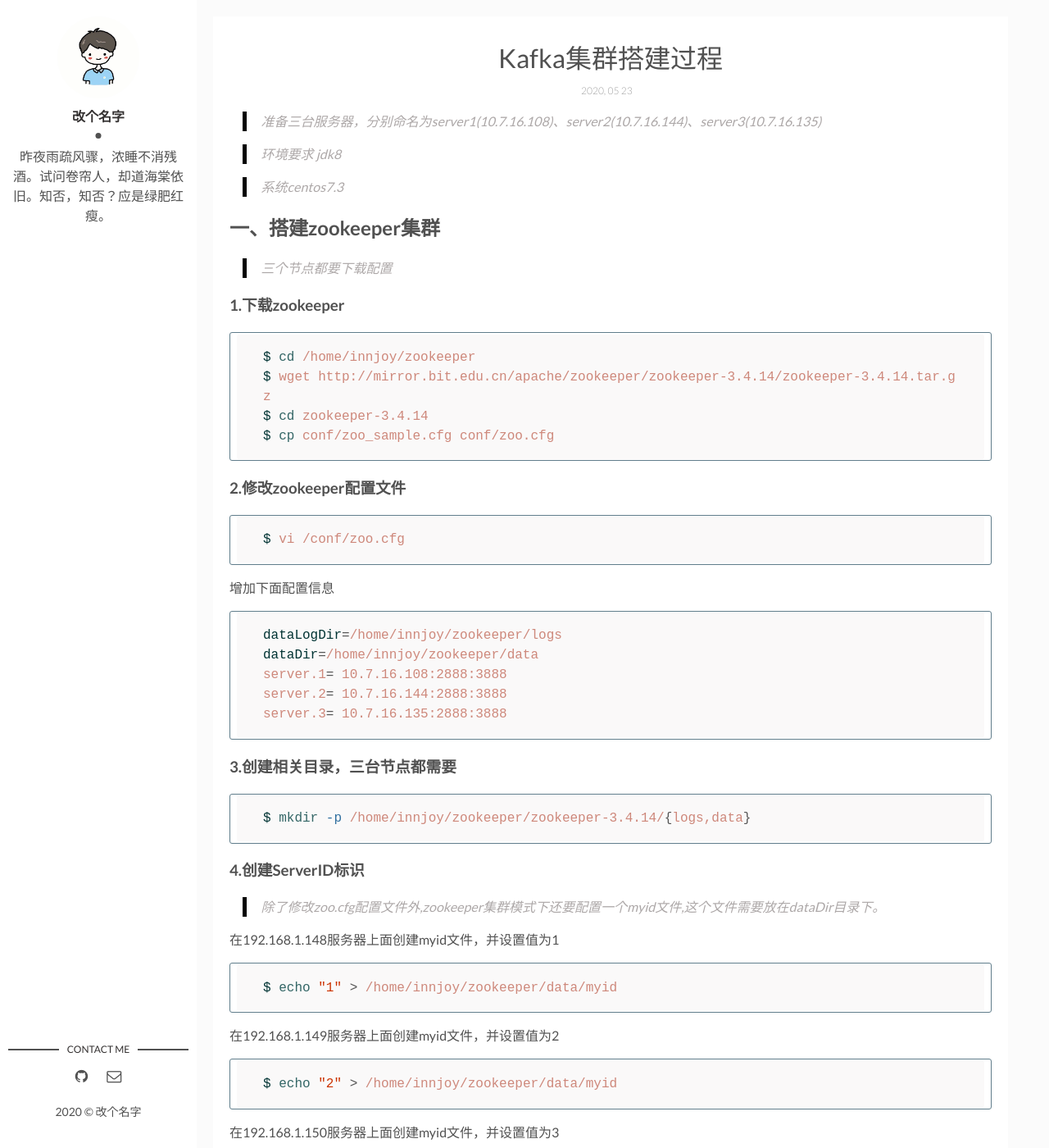
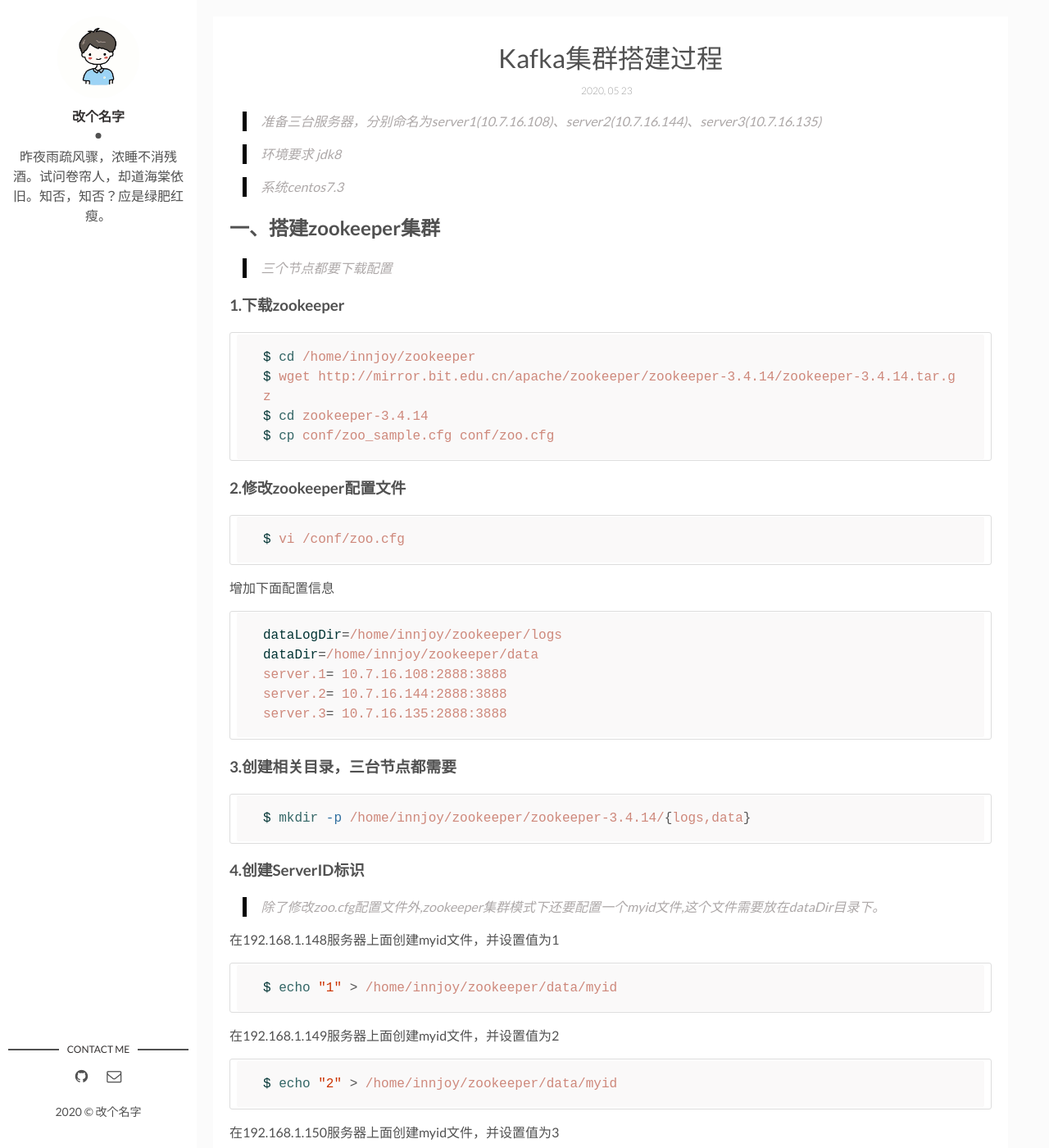
Before and after one commit to Loptis/loptis.github.io, a Jekyll site: the page built from _posts/2020-05-23-2020052301.markdown, in a window 1280 px wide and 1400 px high. Shown: the whole window at 82% size. Built offline with Jekyll 4.4.1, drawn with Linux system fonts in a browser that asks for light colours; comment, search, counter and statistics services are not loaded.

Commit message:
update css

```diff
--- a/assets/css/main.css
+++ b/assets/css/main.css
@@ -446,7 +446,7 @@ template {
 .highlighter-rouge {
   color: #ce887b;
   font-weight: 400;
-  border: 1px solid #607D8B;
+  border: 1px solid #ddd;;
   -webkit-border-radius: 3px;
           border-radius: 3px;
   padding: 0.1rem 0.5rem;
```
